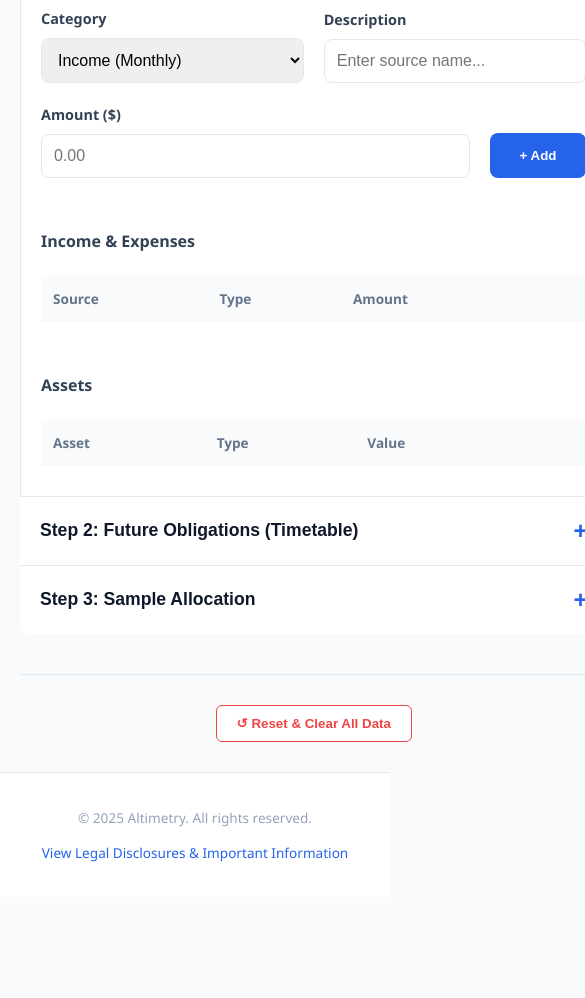
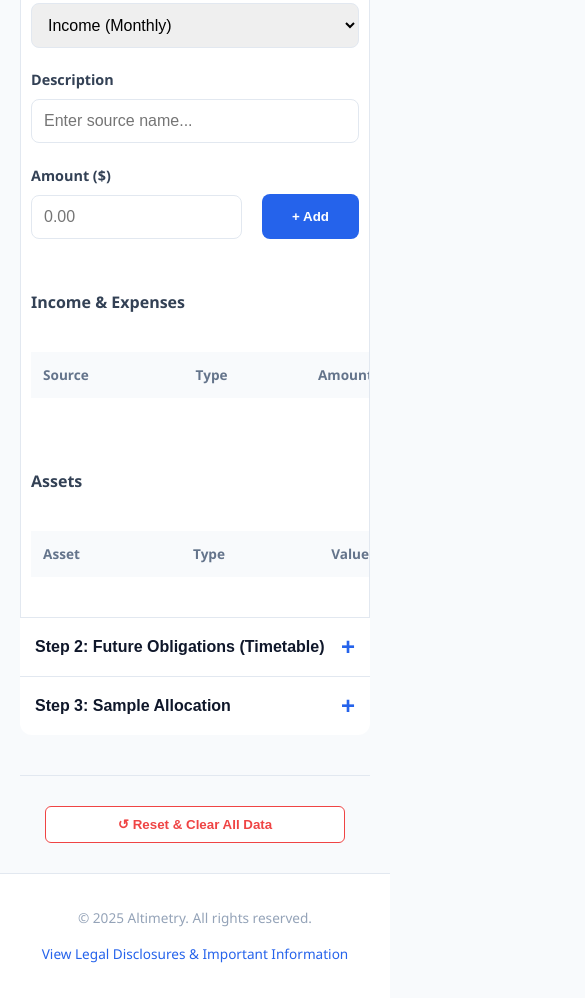
Before and after one commit to ronramos-vr/wealthfoundationplanner, a plain HTML site: page index.html in a window 390 px wide. Shown: the part 818-1816 px from the top of the page, 585 px wide, since content can reach past the window. Before the commit the page ends 1715 px from the top, so only its background shows below. Drawn offline with Linux system fonts and the light colour scheme.

Commit message:
Update index.html

```diff
--- a/index.html
+++ b/index.html
@@ -39,7 +39,7 @@
         h1 { margin: 5px 0 0; color: var(--primary); font-size: 1.6rem; }
         p.subtitle { margin: 0; color: #64748b; font-size: 0.9rem; }
 
-        .container { max-width: 1100px; margin: 30px auto; padding: 0 20px; flex: 1; }
+        .container { max-width: 1100px; margin: 30px auto; padding: 0 20px; flex: 1; width: 100%; box-sizing: border-box; }
 
         /* --- ACCORDION STYLES --- */
         .accordion {
@@ -77,7 +77,7 @@
         .panel.open { padding: 30px 20px; border-bottom: 1px solid var(--border); }
 
         /* --- DASHBOARD METRICS --- */
-        .dashboard-grid { display: grid; grid-template-columns: repeat(auto-fit, minmax(300px, 1fr)); gap: 20px; margin-bottom: 30px; }
+        .dashboard-grid { display: grid; grid-template-columns: repeat(auto-fit, minmax(280px, 1fr)); gap: 20px; margin-bottom: 30px; }
         .metric-card {
             background: var(--card-bg); padding: 25px; border-radius: 12px;
             box-shadow: 0 4px 6px -1px rgba(0, 0, 0, 0.05); border: 1px solid var(--border); text-align: center;
@@ -94,15 +94,21 @@
         button.add-btn {
             background-color: var(--accent); color: white; border: none; padding: 12px 30px;
             border-radius: 8px; font-weight: 600; cursor: pointer; height: 45px;
+            width: 100%; /* Full width on mobile, auto on desktop */
+        }
+        @media (min-width: 600px) {
+            button.add-btn { width: auto; }
         }
         button.add-btn:hover { background-color: #1d4ed8; }
 
-        table { width: 100%; border-collapse: collapse; margin-top: 15px; }
+        /* Responsive Tables */
+        .table-wrapper { overflow-x: auto; -webkit-overflow-scrolling: touch; margin-bottom: 20px; }
+        table { width: 100%; border-collapse: collapse; margin-top: 15px; min-width: 500px; /* Forces scroll on small screens */ }
         th { text-align: left; background: var(--bg); padding: 12px; font-size: 0.85rem; color: #64748b; }
         td { padding: 12px; border-bottom: 1px solid var(--border); font-size: 0.95rem; }
         .input-cell input { border: 1px solid #e2e8f0; padding: 8px; width: 100px; border-radius: 4px; }
 
-        .type-badge { padding: 4px 8px; border-radius: 4px; font-size: 0.75rem; font-weight: 600; }
+        .type-badge { padding: 4px 8px; border-radius: 4px; font-size: 0.75rem; font-weight: 600; display: inline-block; }
         .bg-green { background: #dcfce7; color: #166534; }
         .bg-red { background: #fee2e2; color: #991b1b; }
         .bg-blue { background: #dbeafe; color: #1e40af; }
@@ -115,7 +121,8 @@
         .seg-cash { background-color: #10b981; }
         .seg-bonds { background-color: #f59e0b; }
         .seg-equity { background-color: #3b82f6; }
-        .legend { display: flex; gap: 20px; justify-content: center; margin-top: 10px; font-size: 0.9rem; }
+        .legend { display: flex; gap: 15px; justify-content: center; margin-top: 10px; font-size: 0.9rem; flex-wrap: wrap; }
+        .legend-item { display: flex; align-items: center; }
         .legend-item span { display: inline-block; width: 12px; height: 12px; border-radius: 50%; margin-right: 5px; }
 
         /* --- RESET BUTTON --- */
@@ -123,15 +130,28 @@
         .reset-btn {
             background-color: white; border: 1px solid var(--danger); color: var(--danger);
             padding: 10px 20px; border-radius: 6px; font-weight: 600; cursor: pointer; transition: 0.2s;
+            width: 100%; max-width: 300px;
         }
         .reset-btn:hover { background-color: var(--danger); color: white; }
 
         /* --- MODAL --- */
         .modal { display: none; position: fixed; z-index: 1000; left: 0; top: 0; width: 100%; height: 100%; overflow: auto; background-color: var(--modal-overlay); }
-        .modal-content { background-color: #fefefe; margin: 10% auto; padding: 40px; border-radius: 12px; width: 80%; max-width: 700px; position: relative; }
+        .modal-content {
+            background-color: #fefefe; margin: 5% auto; padding: 25px; border-radius: 12px;
+            width: 90%; max-width: 700px; position: relative;
+        }
         .close-modal { color: #aaa; float: right; font-size: 28px; font-weight: bold; cursor: pointer; }
         footer { text-align: center; padding: 20px; font-size: 0.85rem; color: #94a3b8; border-top: 1px solid var(--border); margin-top: auto; background: white; }
         footer a { color: var(--accent); cursor: pointer; text-decoration: none; }
+
+        /* --- MOBILE TWEAKS --- */
+        @media (max-width: 768px) {
+            h1 { font-size: 1.3rem; }
+            .panel { padding: 0 10px; }
+            .panel.open { padding: 20px 10px; }
+            .accordion { font-size: 1rem; padding: 15px; }
+            .grid-2-col { grid-template-columns: 1fr !important; }
+        }
     </style>
 </head>
 <body>
@@ -145,7 +165,8 @@
     <div class="container">
 
         <button class="accordion first active">Step 1: Current Financial Picture</button>
-        <div class="panel open" style="max-height: 2000px;"> <div class="dashboard-grid">
+        <div class="panel open" style="max-height: 2000px;">
+            <div class="dashboard-grid">
                 <div class="metric-card"><h3>Net Cash Flow</h3><div class="value" id="netCashFlow">$0.00</div></div>
                 <div class="metric-card"><h3>Net Worth</h3><div class="value" id="netWorth">$0.00</div></div>
                 <div class="metric-card"><h3>Total Liquidity</h3><div class="value" id="liquidTotal">$0.00</div></div>
@@ -170,18 +191,24 @@
                         <label>Amount ($)</label>
                         <input type="number" id="entryAmount" placeholder="0.00">
                     </div>
-                    <button class="add-btn" onclick="addEntry()">+ Add</button>
+                    <div class="form-group" style="flex: 0 1 auto; min-width: auto;">
+                         <label style="visibility: hidden;">Add</label> <button class="add-btn" onclick="addEntry()">+ Add</button>
+                    </div>
                 </div>
             </div>
 
-            <div style="display:grid; grid-template-columns: repeat(auto-fit, minmax(300px, 1fr)); gap:30px;">
+            <div style="display:grid; grid-template-columns: repeat(auto-fit, minmax(300px, 1fr)); gap:30px;" class="grid-2-col">
                 <div>
                     <h4>Income & Expenses</h4>
+                    <div class="table-wrapper">
                         <table id="cashFlowTable"><thead><tr><th>Source</th><th>Type</th><th>Amount</th><th></th></tr></thead><tbody></tbody></table>
+                    </div>
                 </div>
                 <div>
                     <h4>Assets</h4>
+                    <div class="table-wrapper">
                         <table id="assetsTable"><thead><tr><th>Asset</th><th>Type</th><th>Value</th><th></th></tr></thead><tbody></tbody></table>
+                    </div>
                 </div>
             </div>
         </div>
@@ -196,6 +223,7 @@
                 </ul>
             </div>
 
+            <div class="table-wrapper">
                 <table id="timetableTable">
                     <thead>
                         <tr>
@@ -217,10 +245,11 @@
                     </tfoot>
                 </table>
             </div>
+        </div>
 
         <button class="accordion last">Step 3: Sample Allocation</button>
         <div class="panel">
-            <div style="display:flex; justify-content:space-between; align-items:center; margin-bottom:20px; margin-top:20px;">
+            <div style="display:flex; justify-content:space-between; align-items:center; margin-bottom:20px; margin-top:20px; flex-wrap: wrap; gap: 10px;">
                 <h3 style="margin:0;">Recommended Liquid Asset Allocation</h3>
                 <div>
                     <label style="font-size:0.85rem; font-weight:bold; margin-right:10px;">Desired 5-10 Year Split:</label>
@@ -247,7 +276,8 @@
                 <div class="legend-item"><span style="background:#3b82f6;"></span>Equities (5+ Yrs)</div>
             </div>
 
-            <table style="margin-top:30px;">
+            <div class="table-wrapper" style="margin-top:30px;">
+                <table>
                     <thead><tr><th>Bucket</th><th>Target Amount</th><th>Description</th></tr></thead>
                     <tbody>
                         <tr><td><b>Cash / Equivalent</b></td><td id="targetCash">$0.00</td><td>Funds for immediate obligations (Safety Net + Next 2 Years).</td></tr>
@@ -255,6 +285,7 @@
                         <tr><td><b>Equities / Growth</b></td><td id="targetEquity">$0.00</td><td>Remaining wealth for long-term growth.</td></tr>
                     </tbody>
                 </table>
+            </div>
         </div>
 
         <div class="reset-container">
```
Lines whose indentation alone changed are shown as unchanged.
